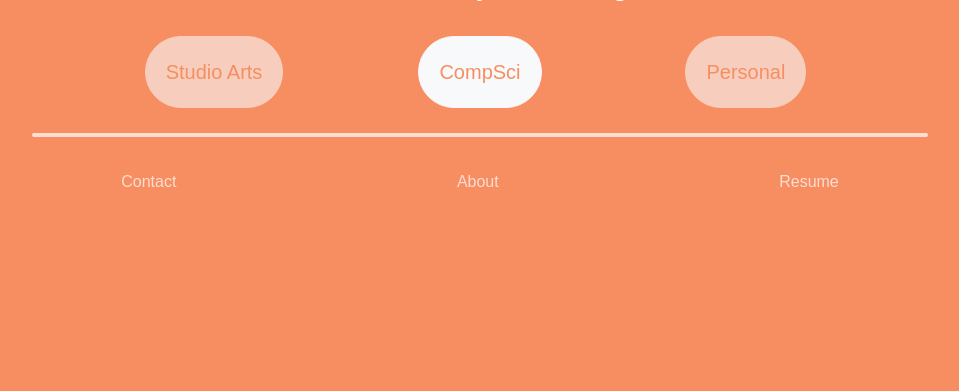
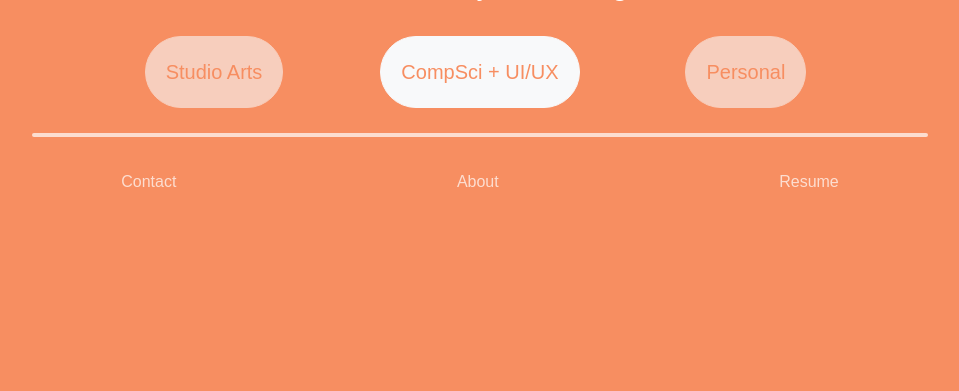
Before and after one commit to ppyy16/portfoliodjango, a Django app: page / in a window 1280 px wide. Shown: the part 374-765 px from the top of the page, without its empty margins (160-1119 px from the left). Run offline with Django 3.2, Linux system fonts and the light colour scheme; some libraries are stand-ins or nearby versions; some web fonts are replaced.

Commit message:
just updated the button

```diff
--- a/webapp/templates/home.html
+++ b/webapp/templates/home.html
@@ -59,7 +59,7 @@
  <div class="col-4">
 	<button id="introbutton" type="button" class="btn btn-light introbutton grayout">Studio Arts</button></div>
 	 <div class="col-4">
-	<button onclick="location.href='webdev'" id="introbutton" type="button" class="btn btn-light introbutton">CompSci</button></div>
+	<button onclick="location.href='webdev'" id="introbutton" type="button" class="btn btn-light introbutton">CompSci + UI/UX</button></div>
 	 <div class="col-4">
 	<button onclick="#" id="introbutton" type="button" class="btn btn-light introbutton grayout">Personal</button></div>
 
```
